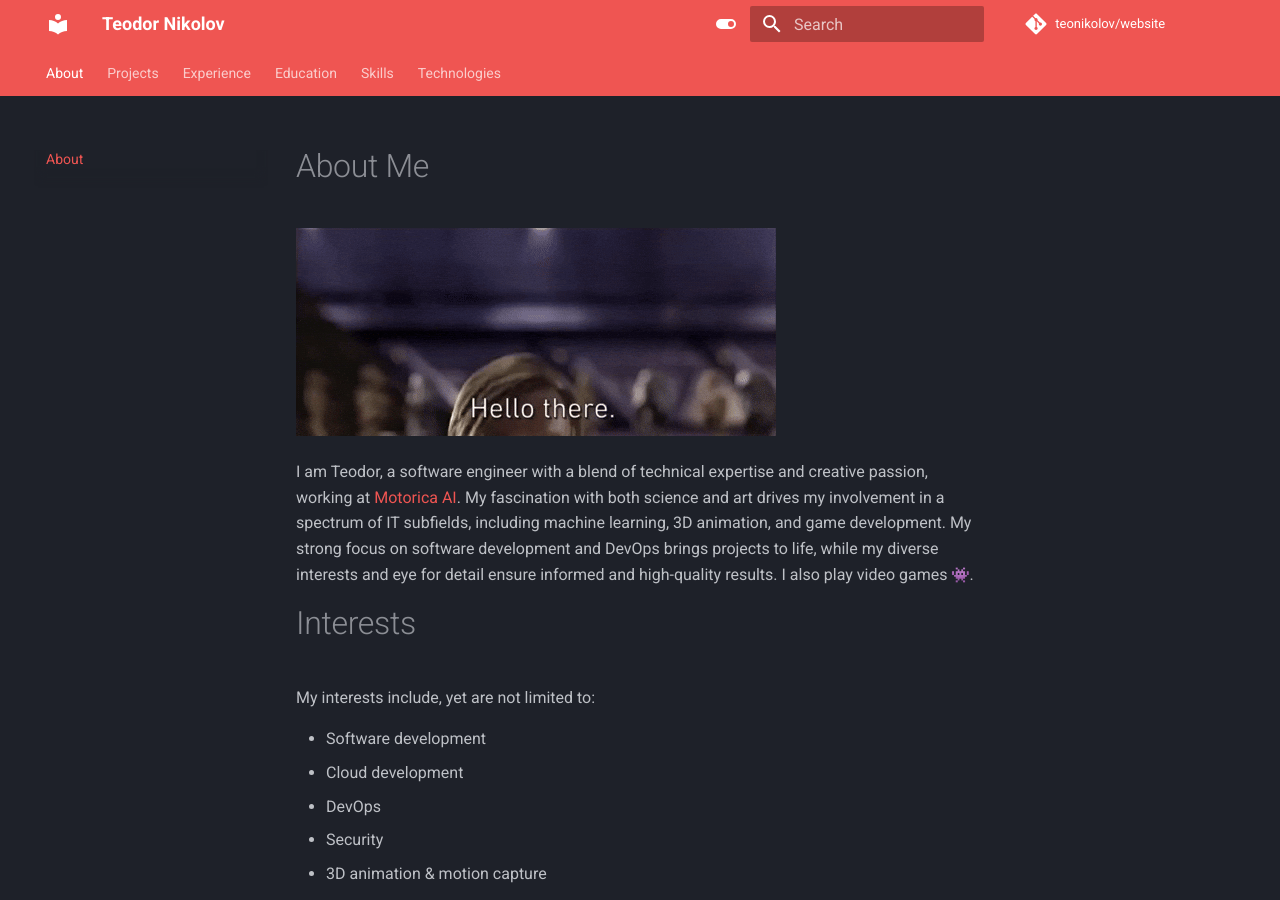
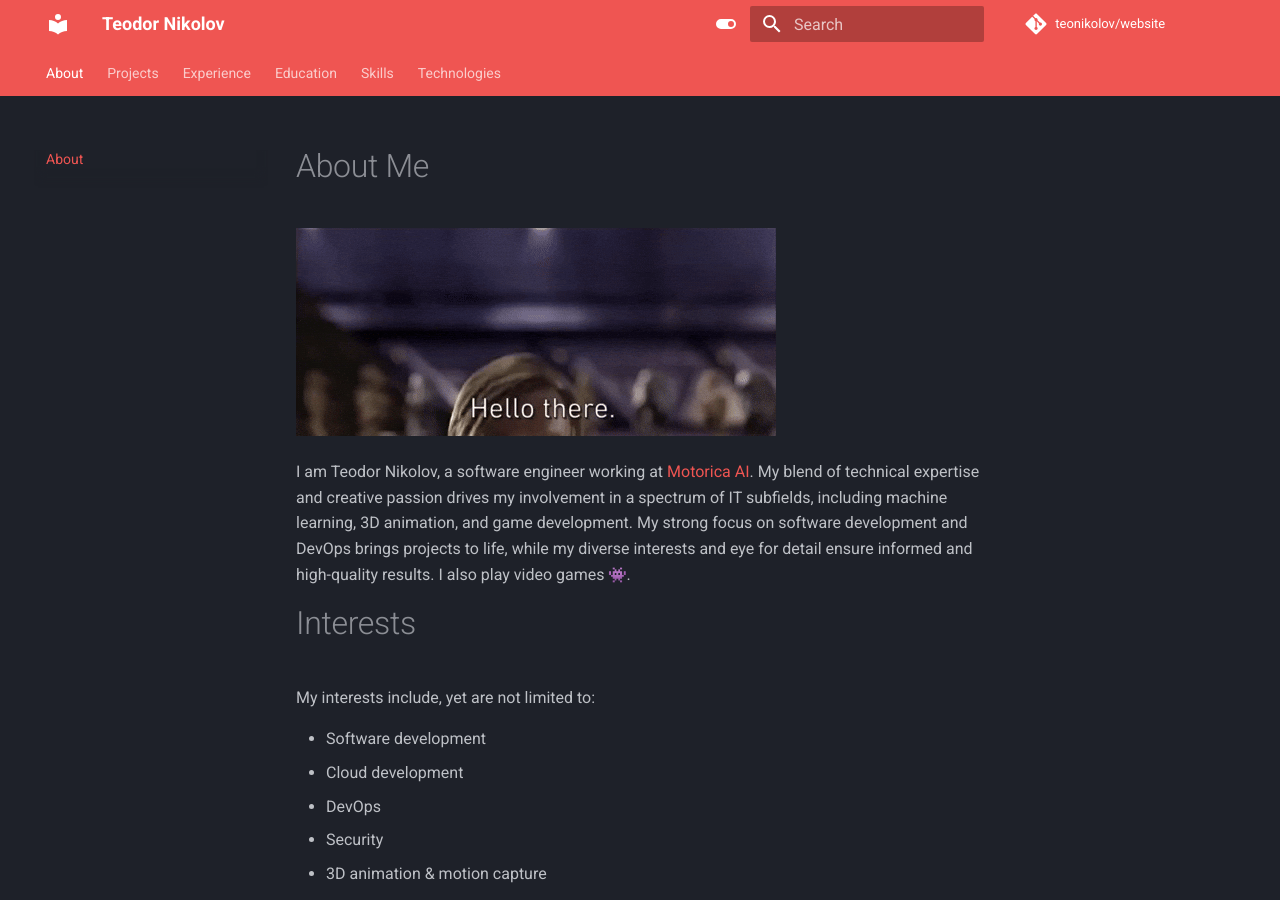
Before and after one commit to TeoNikolov/website, an MkDocs documentation site: the page built from docs/index.md, in a window 1280 px wide and 900 px high. Built offline with MkDocs 1.6.1 and Material for MkDocs 9.7.7, drawn with Linux system fonts in a browser that asks for light colours; emoji names are drawn with the system emoji font; comment, search, counter and statistics services are not loaded.

Commit message:
Update index.md

```diff
--- a/docs/index.md
+++ b/docs/index.md
@@ -2,7 +2,7 @@
 
 ![](assets/gifs/hello-there.gif)
 
-I am Teodor, a software engineer with a blend of technical expertise and creative passion, working at [Motorica AI](https://www.motorica.ai). My fascination with both science and art drives my involvement in a spectrum of IT subfields, including machine learning, 3D animation, and game development. My strong focus on software development and DevOps brings projects to life, while my diverse interests and eye for detail ensure informed and high-quality results. I also play video games :space_invader:.
+I am Teodor Nikolov, a software engineer working at [Motorica AI](https://www.motorica.ai). My blend of technical expertise and creative passion drives my involvement in a spectrum of IT subfields, including machine learning, 3D animation, and game development. My strong focus on software development and DevOps brings projects to life, while my diverse interests and eye for detail ensure informed and high-quality results. I also play video games :space_invader:.
 
 # Interests
 
```
